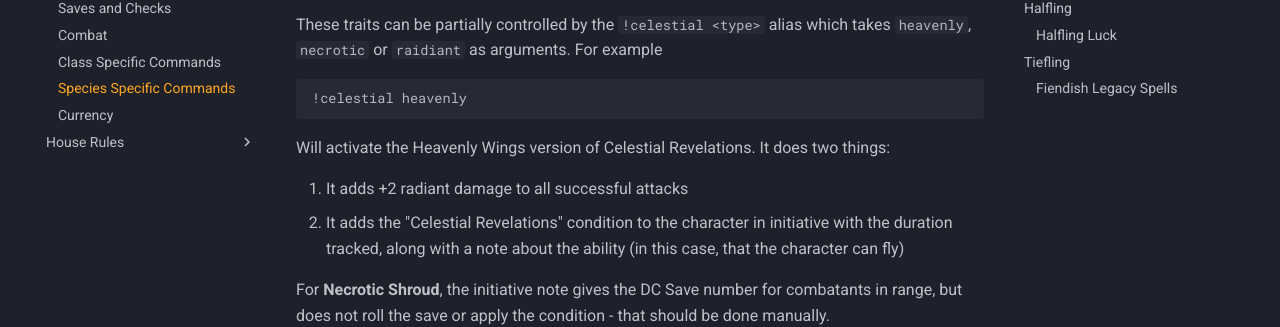
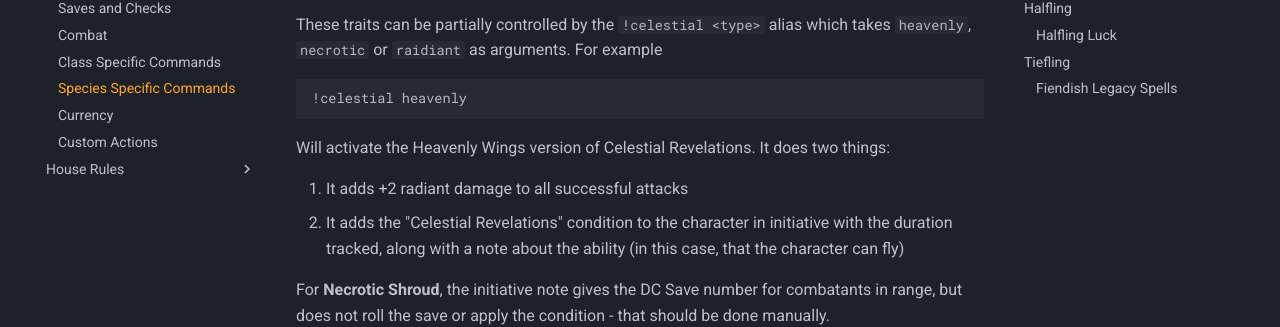
Before and after one commit to adamhstewart/doip-docs, an MkDocs documentation site: the page built from docs/species-commands.md, in a window 1280 px wide. Shown: the part 265-592 px from the top of the page. Built offline with MkDocs 1.6.1 and Material for MkDocs 9.7.7, drawn with Linux system fonts in a browser that asks for light colours; comment, search, counter and statistics services are not loaded.

Commit message:
Fix linking of custom actions.

````diff
--- a/docs/species-commands.md
+++ b/docs/species-commands.md
@@ -38,7 +38,7 @@
 !cc "Fires's Burn" -1
 ```
 
-For a more graceful solution, you can override the default action with a custom one on the Avrae Dashboard - see more [here](custom-actions).
+For a more graceful solution, you can override the default action with a custom one on the Avrae Dashboard - see more [here](../custom-actions).
 
 ## Halfling
 ### Halfling Luck
--- a/mkdocs.yml
+++ b/mkdocs.yml
@@ -24,6 +24,7 @@
     - class-commands.md
     - species-commands.md
     - currency.md
+    - custom-actions.md
   - House Rules:
     - hunting-foraging.md
     - downtime.md
````
